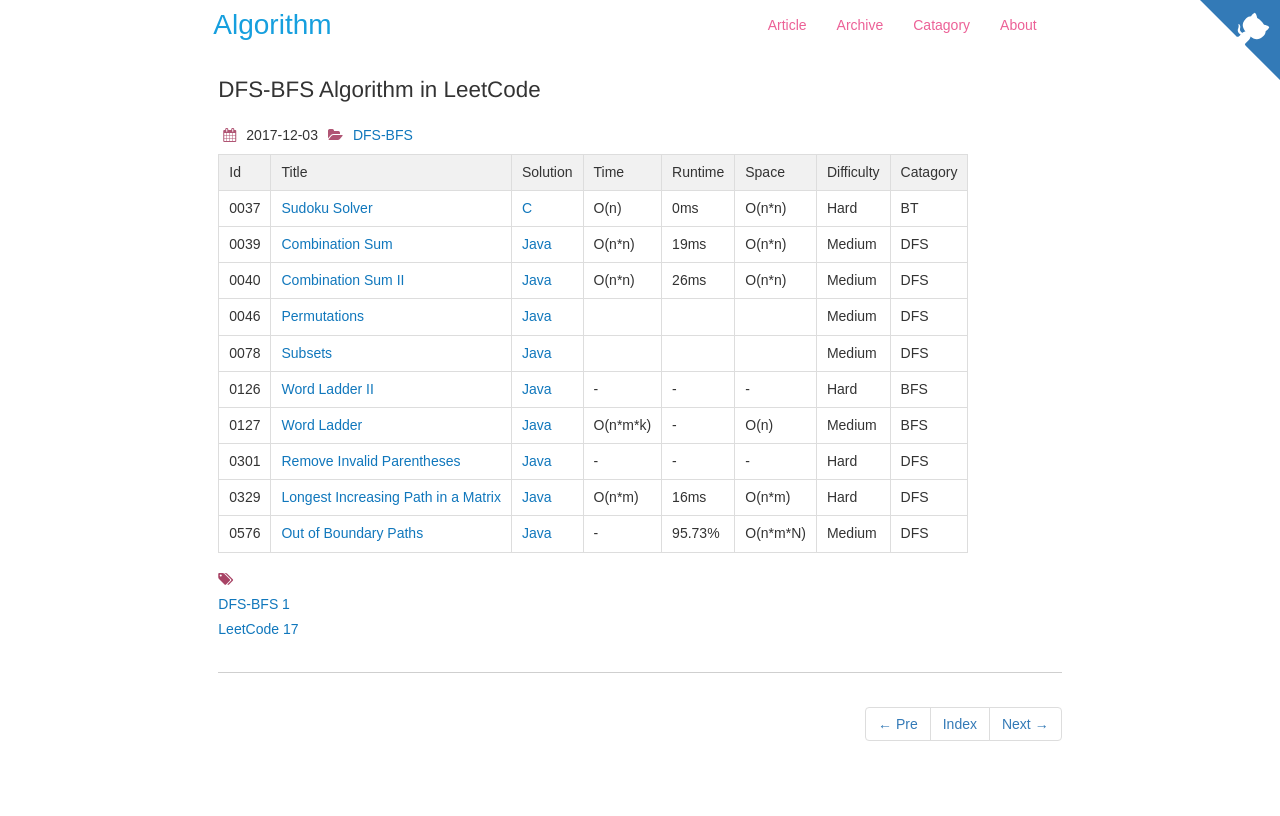
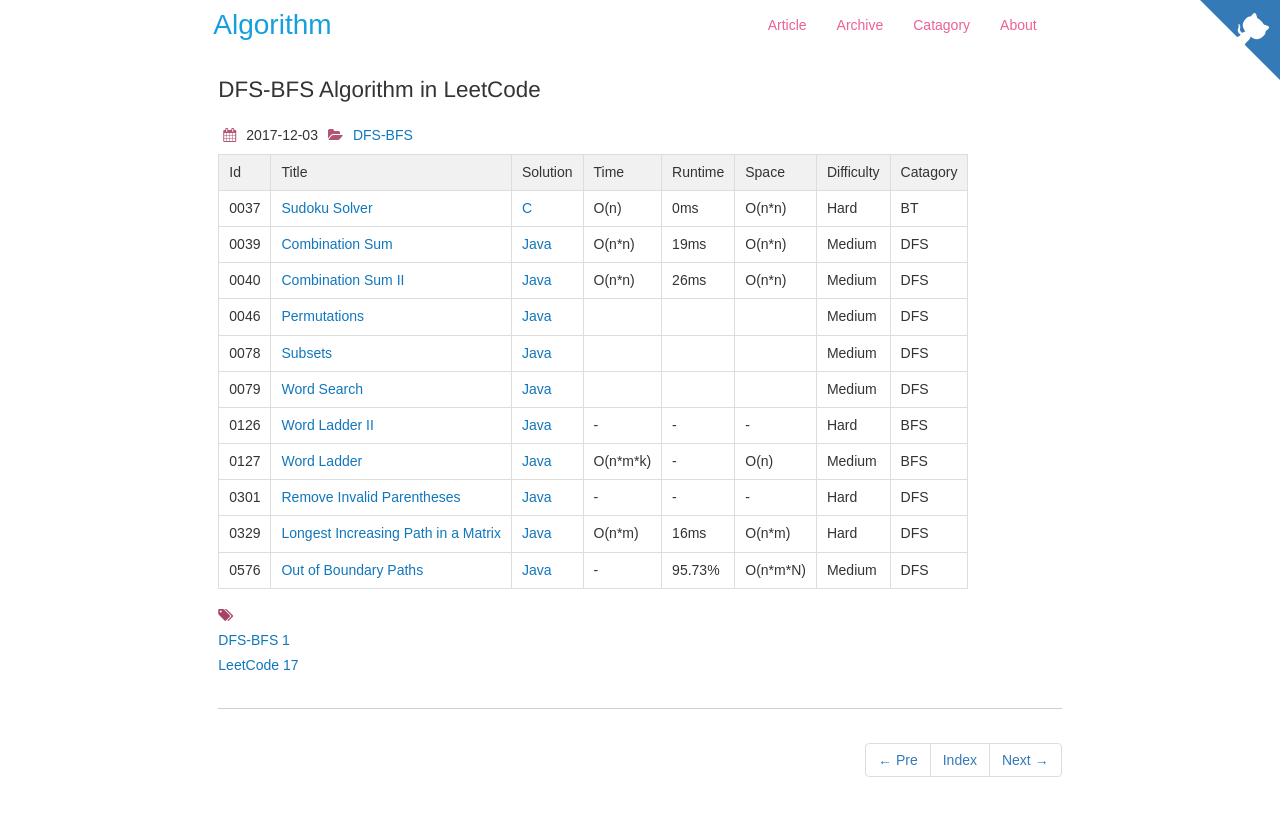
Before and after one commit to dunso/algorithm, a Jekyll site: the page built from docs/_posts/2017-12-03-DFS-BFS.md, in a window 1280 px wide. Shown: the top 816 px of the page. Built offline with Jekyll 4.4.1, drawn with Linux system fonts in a browser that asks for light colours; nearby versions of some CDN libraries.

Commit message:
Add Index of LeetCode0079.java to docs

```diff
--- a/docs/_posts/2017-12-03-DFS-BFS.md
+++ b/docs/_posts/2017-12-03-DFS-BFS.md
@@ -17,6 +17,7 @@ icon: file-alt
 |0040|[Combination Sum II](https://leetcode.com/problems/combination-sum-ii/) | [Java](https://e.srl/leetcode-40/)  | O(n\*n) |26ms| O(n\*n)  |  Medium |DFS|
 |0046|[Permutations](https://leetcode.com/problems/permutations/) | [Java](https://e.srl/leetcode-46/)  ||||  Medium |DFS|
 |0078|[Subsets](https://leetcode.com/problems/subsets/) | [Java](https://e.srl/leetcode-78/)  ||||  Medium |DFS|
+|0079|[Word Search](https://leetcode.com/problems/word-search/) | [Java](https://e.srl/leetcode-79/)  ||||  Medium |DFS|
 |0126|[Word Ladder II](https://leetcode.com/problems/word-ladder-ii/) | [Java](https://e.srl/leetcode-126/)  |-|-|-|  Hard |BFS|
 |0127|[Word Ladder](https://leetcode.com/problems/word-ladder/) | [Java](https://e.srl/leetcode-127/)  | O(n\*m\*k) |-| O(n)  |  Medium |BFS|
 |0301|[Remove Invalid Parentheses](https://leetcode.com/problems/remove-invalid-parentheses) | [Java](https://e.srl/leetcode-301/)  | - | - | - | Hard |DFS|
```
